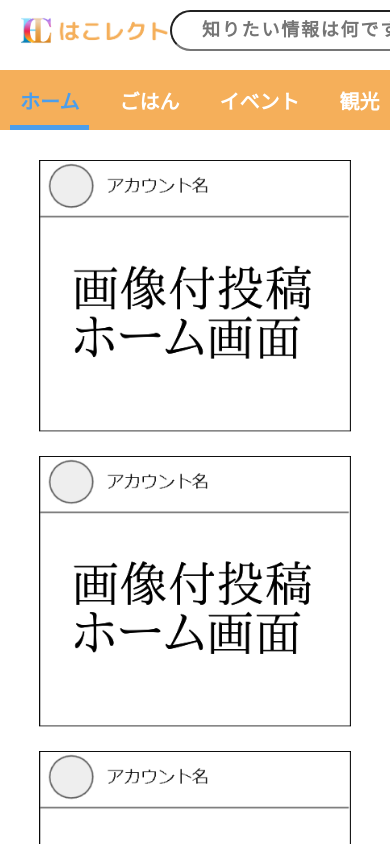
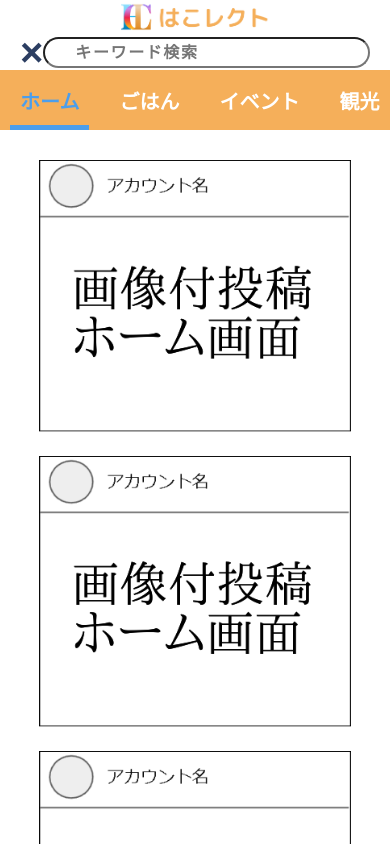
Before and after one commit to funswift/swift2022c, a Vue app in the folder HaCollect/: page / in a window 390 px wide. Shown: the top 844 px of the page. Built offline with nearby package versions, Linux system fonts and the light colour scheme.

Commit message:
fix: 現在のdevelop内容との調整

```diff
--- a/HaCollect/src/App.vue
+++ b/HaCollect/src/App.vue
@@ -7,12 +7,15 @@
             </router-link>
 
             <!-- 検索バー -->
-            <input type="text" v-model="input" v-on:keydown.enter="doSearch" class="searchArea"
-                placeholder="知りたい情報は何ですか？">
+            <input type="text" v-model="input" v-on:keydown.enter="doSearch" class="searchArea" placeholder="キーワード検索">
         </div>
-
-
-
+        <div class="header-inner-smart">
+            <!-- スマホキーボード用キャンセルボタン -->
+            <div class="cancel" v-on:click="deleteText">×</div>
+            <!-- スマホサイズ用検索バー -->
+            <input type="text" v-model="input" v-on:keydown.enter="doSearch" class="searchAreaSmart"
+                placeholder="キーワード検索">
+        </div>
     </header>
 
     <!-- 現在のリンクごとに表示するコンポーネント -->
@@ -24,7 +27,6 @@
             <button v-show="buttonActive" class="button" @click="scrollTop"></button>
         </transition>
     </div>
-
 </template>
 
 
@@ -50,6 +52,10 @@ export default {
             this.$router.push({ name: 'searchResult', params: { search: this.input } }) //<- これはリンク先に検索したのを渡すことができる
             this.input = '' //検索バーに検索した文字を残さないための処理
         },
+        deleteText() {
+            this.search_text = this.input
+            this.input = '' //検索バーに検索した文字を残さないための処理
+        },
         // ページのトップに移動する関数
         scrollTop() {
             window.scrollTo({
@@ -69,14 +75,12 @@ export default {
         }
     },
 }
-
 </script>
 
 
 
 <style>
 /* PC用スタイル */
-
 header {
     background-color: #ffffff;
     position: fixed;
@@ -94,16 +98,11 @@ header {
 
 .header-inner {
     display: flex;
+    height: 70px;
     justify-content: space-between;
     align-items: center;
     padding: 0 36px;
     margin: 0 auto;
-}
-
-.header-logo {
-    display: flex;
-    align-items: center;
-    text-decoration-line: none;
 }
 
 .header-logoImg {
@@ -112,19 +111,6 @@ header {
     width: 250px;
     /* 横幅を任意の大きさに調整 */
     margin-top: 10px;
-}
-
-.searchButton {
-    width: 50px;
-    background-color: #fff;
-    margin: 10px auto 0 auto;
-    border-radius: 6px;
-    border: 2px solid #000;
-}
-
-.searchButton:hover {
-    opacity: 0.8;
-    /* ホバーしたときに少し薄くなるようにアニメーションを付ける */
 }
 
 .searchArea {
@@ -139,9 +125,9 @@ header {
     /* 背景のサイズ        */
     background-color: #fff;
     /* 背景色              */
-    margin: 10px 30px 0 auto;
+    margin: 10px auto 0 auto;
     /* サンプルは中央寄せ  */
-    padding-left: 30px;
+    padding-left: 10px;
     /* 虫眼鏡分の左余白    */
     border-radius: 9999px;
     /* 角丸                */
@@ -163,27 +149,8 @@ header {
     /* フォーカス時背景色  */
 }
 
-@media(max-width: 800px) {
-    h1 {
-        font-size: 24px;
-    }
-
-    .header-inner {
-        padding: 0 20px;
-    }
-
-    .header-logoImg {
-        width: 150px;
-        margin-top: 10px;
-    }
-
-    .searchButton {
-        width: 35px;
-        background-color: #fff;
-        margin: 10px auto 0 auto;
-        border-radius: 6px;
-        border: 2px solid #000;
-    }
+.header-inner-smart {
+    display: none;
 }
 
 /* ページトップへ自動スクロールするボタンのスタイル */
@@ -220,7 +187,6 @@ header {
     opacity: 0.7;
 }
 
-
 /* 非表示にするアニメーション */
 .button-leave-from {
     opacity: 0.7;
@@ -229,4 +195,84 @@ header {
 .button-leave-to {
     opacity: 0;
 }
+
+
+/* タブレット・スマートフォン用スタイル */
+@media(max-width: 800px) {
+    .header-inner {
+        padding: 0 20px;
+    }
+
+    .header-logoImg {
+        width: 150px;
+        margin-top: 10px;
+    }
+}
+
+
+/* スマートフォン用スタイル */
+@media(max-width: 450px) {
+    .header-inner {
+        display: block;
+        height: 35px;
+    }
+
+    .header-logoImg {
+        margin: 0 auto;
+    }
+
+    .searchArea {
+        display: none;
+    }
+
+    .header-inner-smart {
+        display: flex;
+        height: 35px;
+        justify-content: space-between;
+        align-items: center;
+        padding: 0 20px;
+        margin: 0 auto;
+    }
+
+    .cancel {
+        font-size: 250%;
+        font-weight: bold;
+    }
+
+    .searchAreaSmart {
+        width: 350px;
+        /* inputの幅           */
+        height: 25px;
+        background-repeat: no-repeat;
+        /* 背景は繰り返さない  */
+        background-position: 8px center;
+        /* 背景の位置          */
+        background-size: auto 60%;
+        /* 背景のサイズ        */
+        background-color: #fff;
+        /* 背景色              */
+        margin: 0 auto;
+        /* サンプルは中央寄せ  */
+        padding-left: 30px;
+        /* 虫眼鏡分の左余白    */
+        border-radius: 9999px;
+        /* 角丸                */
+        color: #555;
+        /* 文字色              */
+        font-size: 16px;
+        /* フォントサイズ      */
+        letter-spacing: 0.1em;
+        /* 文字間隔            */
+        font-weight: bold;
+        /* 太字                */
+        outline: 0;
+        /* 入力薄枠を非表示    */
+    }
+
+    /*テキスト入力欄にフォーカスか来たとき*/
+    .searchAreaSmart:focus {
+        background-color: #e6f2ff;
+        /* フォーカス時背景色  */
+    }
+}
 </style>
```
